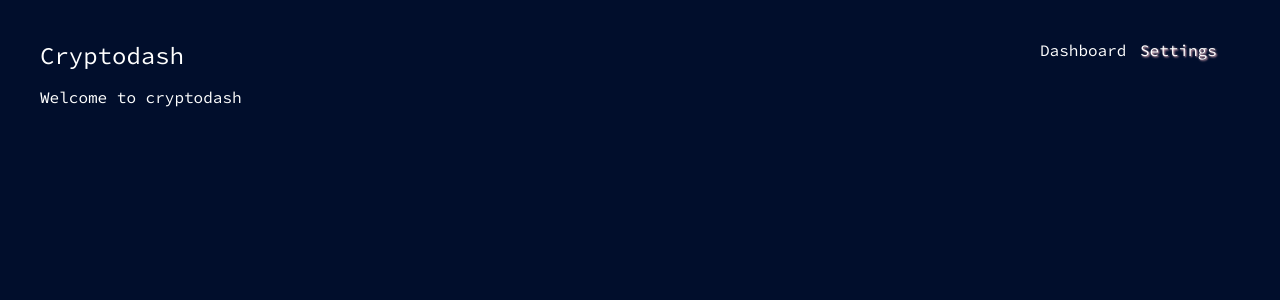
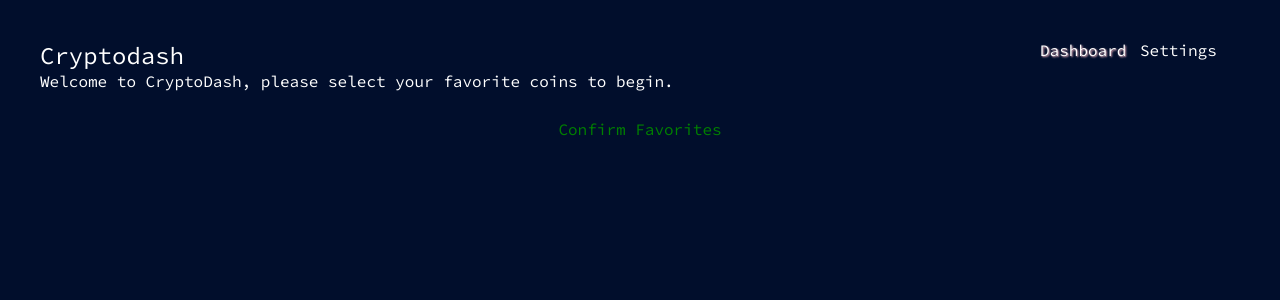
Before and after one commit to mikekibz59/react-crypto-visualization, a React (Create React App) app: page / in a window 1280 px wide. Shown: the top 300 px of the page. Built offline with nearby package versions, Linux system fonts and the light colour scheme.

Commit message:
added settings and initialize localstorage

```diff
--- a/src/App/App.js
+++ b/src/App/App.js
@@ -1,8 +1,8 @@
 import React from 'react';
-import WelcomeMessage from './WelcomeMessage';
 import AppLayout from './AppLayout';
 import { AppProvider } from './AppProvider';
 import AppBar from './AppBar';
+import Settings from '../settings/index';
 import './App.css';
 
 function App() {
@@ -10,7 +10,7 @@
     <AppLayout>
       <AppProvider>
         <AppBar />
-        <WelcomeMessage />
+        <Settings />
       </AppProvider>
     </AppLayout>
   );
--- a/src/App/AppProvider.js
+++ b/src/App/AppProvider.js
@@ -6,11 +6,29 @@
   constructor(props) {
     super(props);
     this.state = {
-      page: 'settings',
-      setPage: this.setPage
+      page: 'dashboard',
+      ...this.savedSettings(),
+      setPage: this.setPage,
+      confirmFavorites: this.confirmFavorites
     };
   }
   setPage = page => this.setState({ page });
+
+  savedSettings() {
+    let cryptoData = JSON.parse(localStorage.getItem('cryptoDash'));
+    if (!cryptoData) {
+      return { page: 'dashboard', firstVisit: true };
+    }
+    return {};
+  }
+
+  confirmFavorites = () => {
+    this.setState({
+      firstVisit: false,
+      page: 'dashboard'
+    });
+    localStorage.setItem('cryptoDash', JSON.stringify({ test: 'hello' }));
+  };
 
   render() {
     return (
--- a/src/App/WelcomeMessage.js
+++ /dev/null
@@ -1,5 +0,0 @@
-import React from 'react';
-
-export default function() {
-  return <p>Welcome to cryptodash</p>;
-}
--- /dev/null
+++ b/src/settings/ConfirmButton.js
@@ -0,0 +1,28 @@
+import React from 'react';
+import styled, { css } from 'styled-components';
+import { AppContext } from '../App/AppProvider';
+
+const ConfirmButtonStyled = styled.div`
+  margin: 28px;
+  color: green;
+  cursor: pointer;
+`;
+
+export const CenterDiv = styled.div`
+  display: grid;
+  justify-content: center;
+`;
+
+export default function() {
+  return (
+    <AppContext.Consumer>
+      {({ confirmFavorites }) => (
+        <CenterDiv>
+          <ConfirmButtonStyled onClick={confirmFavorites}>
+            Confirm Favorites
+          </ConfirmButtonStyled>
+        </CenterDiv>
+      )}
+    </AppContext.Consumer>
+  );
+}
--- /dev/null
+++ b/src/settings/WelcomeMessage.js
@@ -0,0 +1,16 @@
+import React from 'react';
+import { AppContext } from '../App/AppProvider';
+
+export default function({ firstVisit }) {
+  return (
+    <AppContext.Consumer>
+      {({ firstVisit }) =>
+        firstVisit ? (
+          <div>
+            Welcome to CryptoDash, please select your favorite coins to begin.{' '}
+          </div>
+        ) : null
+      }
+    </AppContext.Consumer>
+  );
+}
--- /dev/null
+++ b/src/settings/index.js
@@ -0,0 +1,11 @@
+import React from 'react';
+import WelcomeMessage from './WelcomeMessage';
+import ConfirmButton from './ConfirmButton';
+
+export default function() {
+  return (
+    <div>
+      <WelcomeMessage /> <ConfirmButton />
+    </div>
+  );
+}
```
Also changed, not shown: 1 other file (tests, documents, lock files or other folders).
